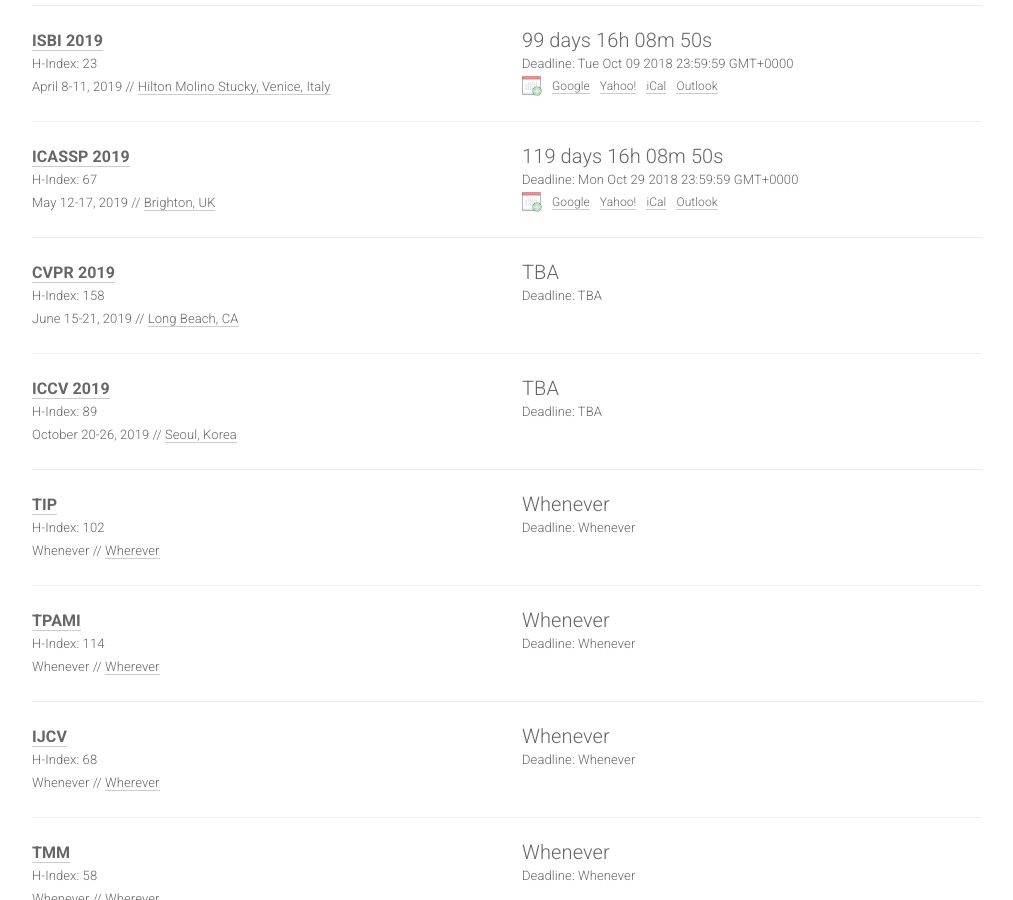
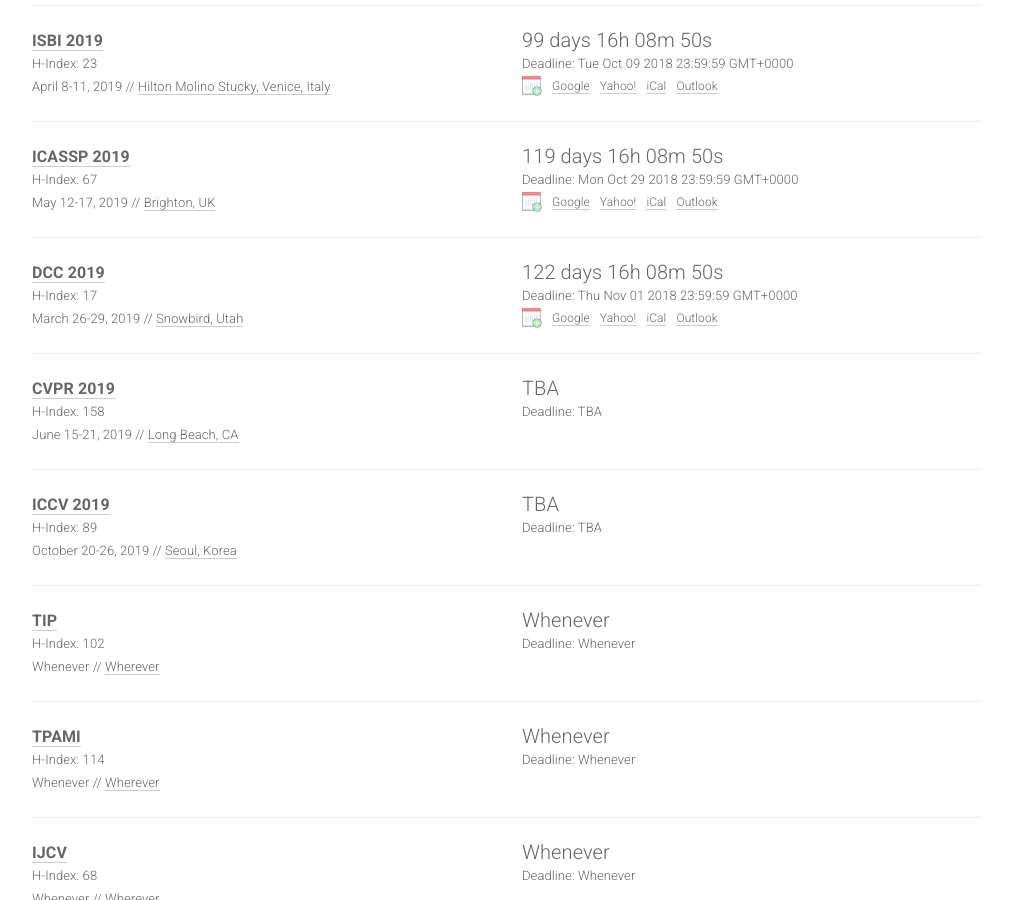
Before and after one commit to lidq92/lidq92.github.io, a Jekyll site: the page built from index.html, in a window 1280 px wide and 900 px high, scrolled down 469 px. Shown: the whole window, without its empty margins (133-1146 px from the left). Built offline with Jekyll 4.4.1, drawn with Linux system fonts in a browser that asks for light colours; nearby versions of some CDN libraries.

Commit message:
DCC 2019

```diff
--- a/_data/conferences.yml
+++ b/_data/conferences.yml
@@ -43,6 +43,17 @@
   date: May 12-17, 2019
   place: Brighton, UK
   hindex: 67
+  sub: MM
+
+- name: DCC
+  year: 2019
+  id: dcc2019
+  link: http://www.cs.brandeis.edu/~dcc/index.html
+  deadline: "2018-11-01 23:59:59"
+  timezone: Etc/GMT
+  date: March 26-29, 2019
+  place: Snowbird, Utah
+  hindex: 17
   sub: MM
 
 - name: CVPR
```
